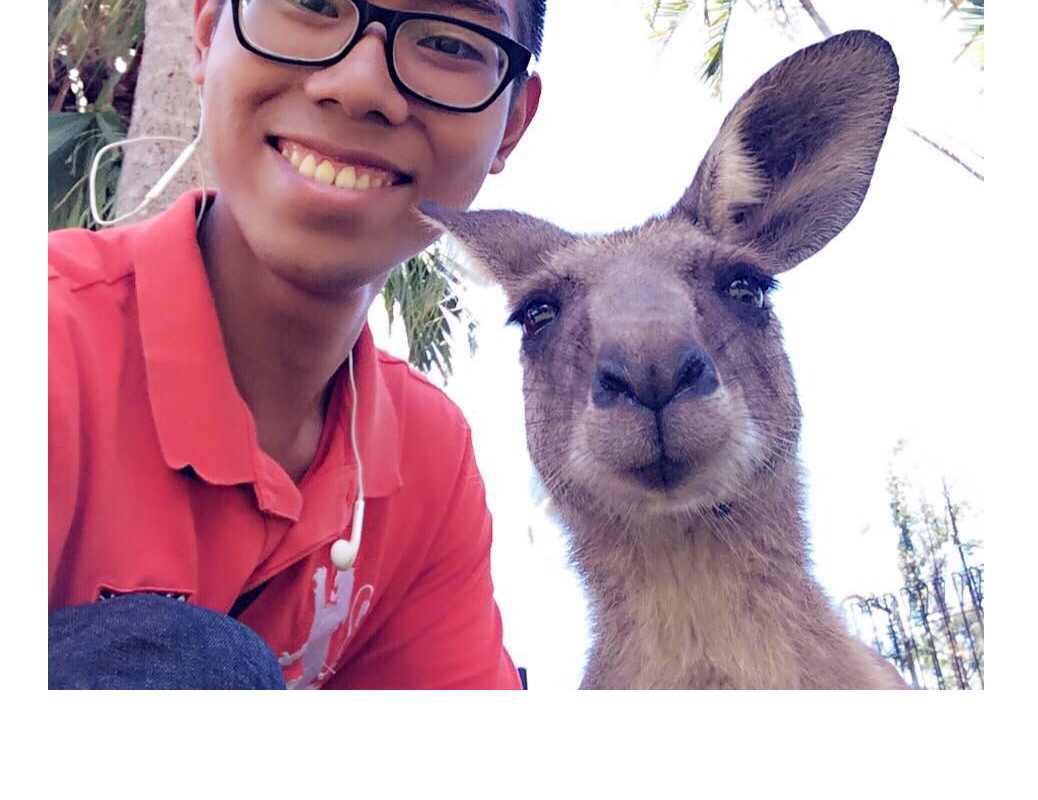
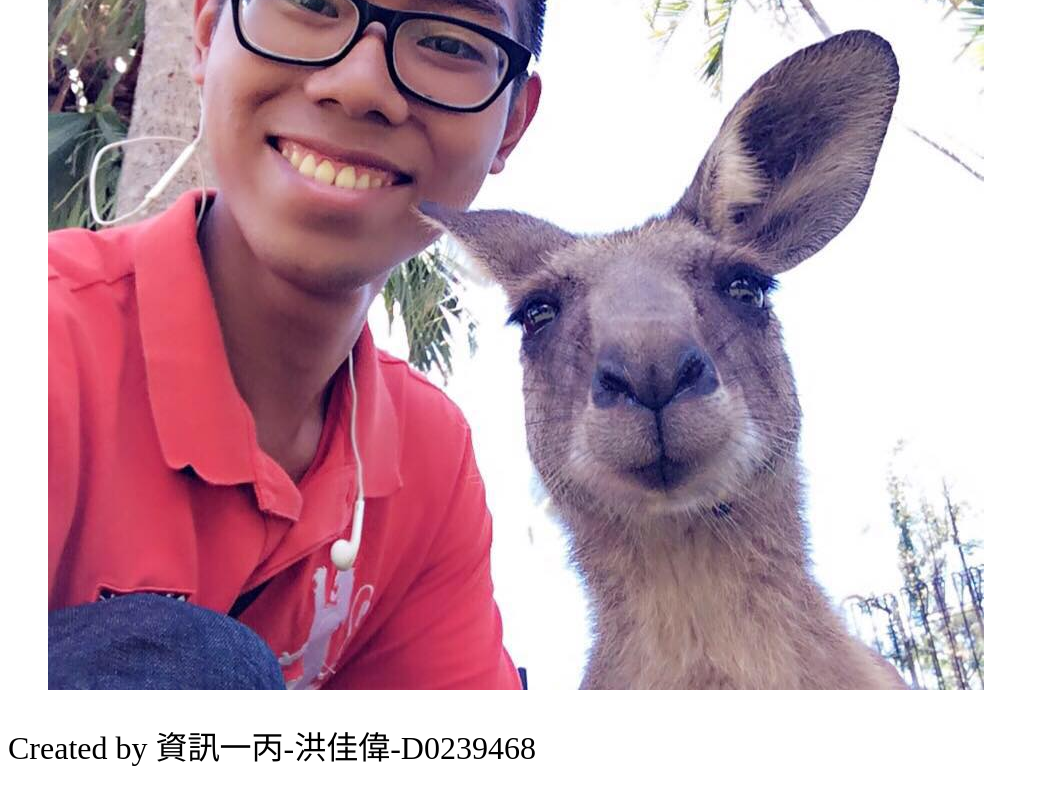
Before and after one commit to fcu-d0239468/WP_HW1, a plain HTML site: page WP_HW1.html in a window 1280 px wide. Shown: the part 410-1210 px from the top of the page, without its empty margins (0-1038 px from the left). Before the commit the page ends 1116 px from the top, so only its background shows below. Drawn offline with Linux system fonts and the light colour scheme.

Commit message:
Update WP_HW1.html

```diff
--- a/WP_HW1.html
+++ b/WP_HW1.html
@@ -2,7 +2,7 @@
 <html>
  <head>
    <meta charset="utf-8">
-  <title>逢甲web程式設計-洪佳偉-D0239468
+  <title>逢甲web程式設計
   </title>
  </head>
  <body>
@@ -14,5 +14,7 @@
    </a>
    </ul>
   </p>
+  <p style="font-size:200%">Created by 資訊一丙-洪佳偉-D0239468
+  </p>
  </body>
 </html>
```
